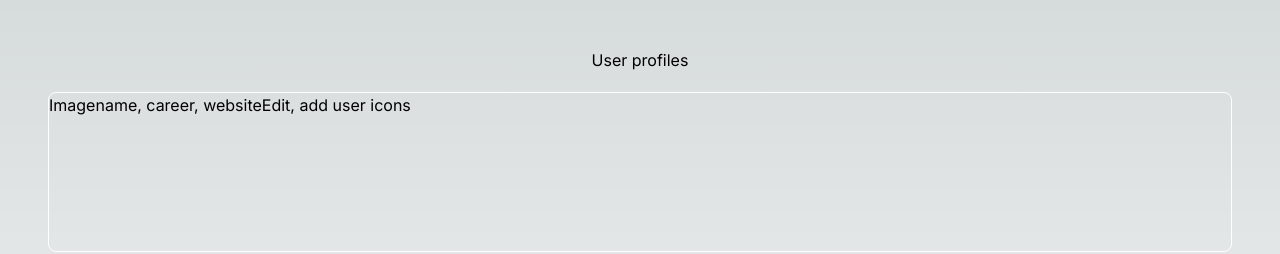
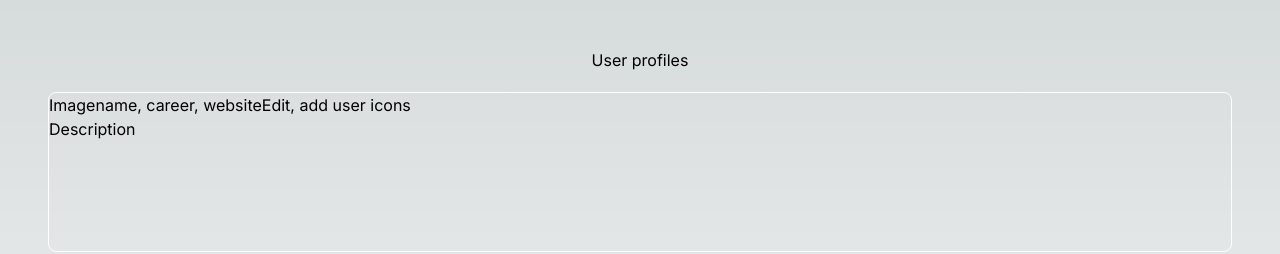
Before and after one commit to esthercate/user-profiles, a Next.js app: page / in a window 1280 px wide. Shown: the top 254 px of the page. Built offline with nearby package versions, Linux system fonts and the light colour scheme.

Commit message:
Description section

```diff
--- a/app/page.tsx
+++ b/app/page.tsx
@@ -12,6 +12,7 @@ export default function Home() {
           </div>
           <div>Edit, add user icons</div>
         </div>
+        <div>Description</div>
 
       </div>
     </main>
```
